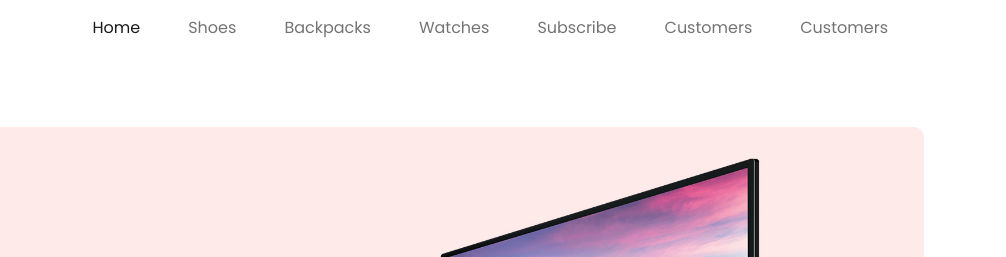
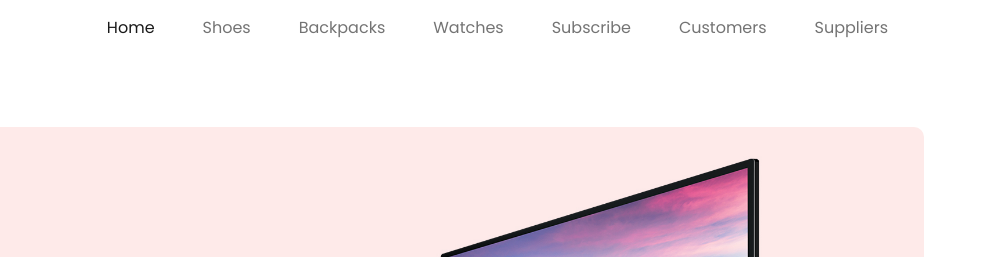
Before and after one commit to issacogdell/AdventureWorks, a plain HTML site: page index.html in a window 1280 px wide. Shown: the top 257 px of the page, 274-1280 px from the left. Drawn offline with nearby package versions, Linux system fonts and the light colour scheme.

Commit message:
added suppliers

```diff
--- a/index.html
+++ b/index.html
@@ -50,7 +50,7 @@
                   </li>
                   <li class="nav-item mx-3">
                     <a class="nav-link" href="/suppliers/index.cfm?fuseaction=ViewSuppliers&showSuppliers
-                    =all">Customers</a>
+                    =all">Suppliers</a>
                   </li>
                 </ul>
               </div>
```
Also changed, not shown: 2 other files.
